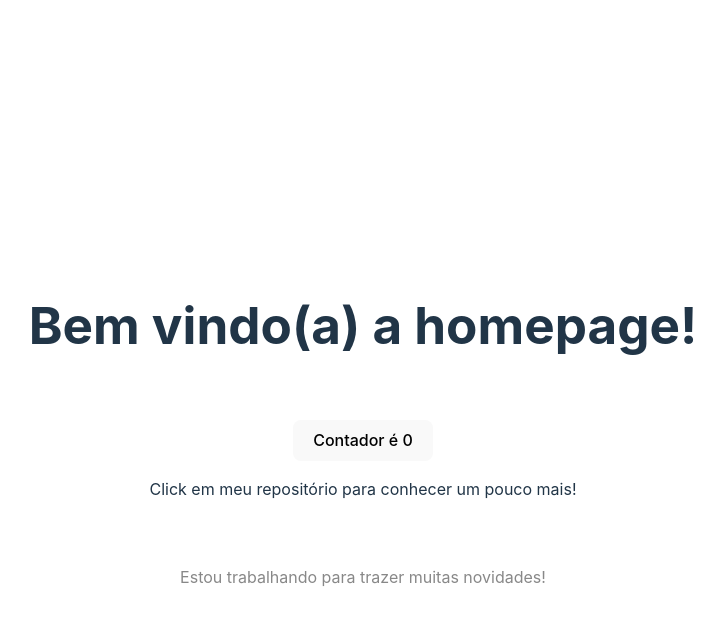
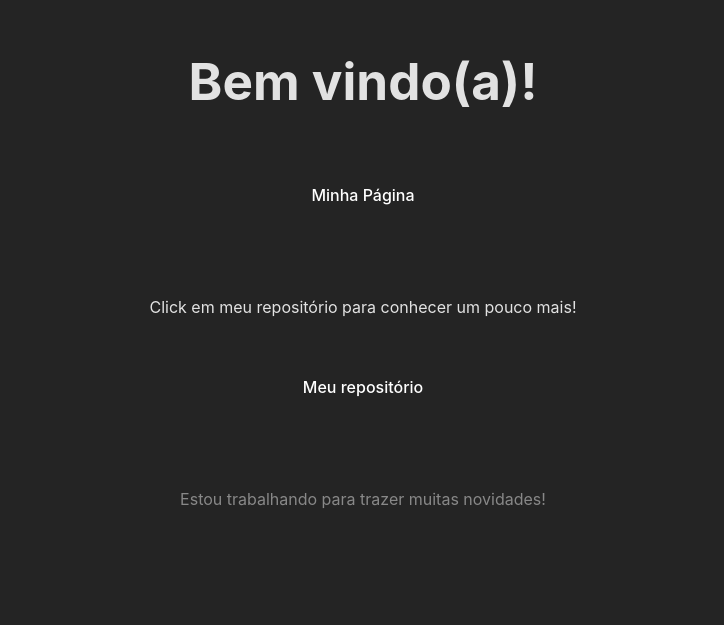
Before and after one commit to RogerioCordeiro/rogeriocordeiro.github.io, a React (Vite) app: page / in a window 1280 px wide. Shown: the part 127-752 px from the top of the page, without its empty margins (277-1001 px from the left). Built offline with nearby package versions, Linux system fonts and the light colour scheme.

Commit message:
Realiazdo alguns ajustes na ordem dos elemetos e texto da página inicial!

```diff
--- a/src/App.css
+++ b/src/App.css
@@ -5,32 +5,31 @@
   text-align: center;
 }
 
-.logo {
+a {
+  font-weight: 500;
+  color: #ffffff;
+  text-decoration: inherit;
+}
+
+a.page:hover {
+  color:rgb(55,156,253);
+}
+
+a:hover {
+  color: rgb(55,253, 156);
+}
+
+.repo, .page {
   height: 6em;
   padding: 1.5em;
   will-change: filter;
   transition: filter 300ms;
 }
-.logo:hover {
+.page:hover {
   filter: drop-shadow(0 0 2em #646cffaa);
 }
-.logo.repo:hover {
+.repo:hover {
   filter: drop-shadow(0 0 2em #61dafbaa);
-}
-
-@keyframes logo-spin {
-  from {
-    transform: rotate(0deg);
-  }
-  to {
-    transform: rotate(360deg);
-  }
-}
-
-@media (prefers-reduced-motion: no-preference) {
-  a:nth-of-type(2) .logo {
-    animation: logo-spin infinite 20s linear;
-  }
 }
 
 .card {
--- a/src/App.jsx
+++ b/src/App.jsx
@@ -1,27 +1,20 @@
-import { useState } from 'react'
 import './App.css'
 
 function App() {
-  const [count, setCount] = useState(0)
 
   return (
     <>
-
-        <a className="logo page" href="https://rogeriocordeiro.github.io/my-page/">
-          <h1>Minha Página</h1>
-        </a>
-        <a className="logo repo" href="https://github.com/RogerioCordeiro?tab=repositories" target='blank'>
-          <h1>Meu repositório</h1>
-        </a>
-
-      <h1>Bem vindo(a) a homepage!</h1>
+      <h1>Bem vindo(a)!</h1>
+      <a className="page" href="https://rogeriocordeiro.github.io/my-page/">
+        <p>Minha Página</p>
+      </a>
       <div className="card">
-        <button onClick={() => setCount((count) => count + 1)}>
-          Contador é {count}
-        </button>
         <p>
           Click em meu repositório para conhecer um pouco mais!
         </p>
+        <a className="repo" href="https://github.com/RogerioCordeiro?tab=repositories" target='blank'>
+          <p>Meu repositório</p>
+        </a>
       </div>
       <p className="read-the-docs">
         Estou trabalhando para trazer muitas novidades!
--- a/src/index.css
+++ b/src/index.css
@@ -13,18 +13,6 @@
   -moz-osx-font-smoothing: grayscale;
 }
 
-a {
-  font-weight: 500;
-  color: #ffffff;
-  text-decoration: inherit;
-}
-a.page:hover {
-  color:rgb(55,156,253);
-}
-a:hover {
-  color: rgb(55,253, 156);
-}
-
 body {
   margin: 0;
   display: flex;
@@ -37,35 +25,3 @@ h1 {
   font-size: 3.2em;
   line-height: 1.1;
 }
-
-button {
-  border-radius: 8px;
-  border: 1px solid transparent;
-  padding: 0.6em 1.2em;
-  font-size: 1em;
-  font-weight: 500;
-  font-family: inherit;
-  background-color: #1a1a1a;
-  cursor: pointer;
-  transition: border-color 0.25s;
-}
-button:hover {
-  border-color: #646cff;
-}
-button:focus,
-button:focus-visible {
-  outline: 4px auto -webkit-focus-ring-color;
-}
-
-@media (prefers-color-scheme: light) {
-  :root {
-    color: #213547;
-    background-color: #ffffff;
-  }
-  a:hover {
-    color: #747bff;
-  }
-  button {
-    background-color: #f9f9f9;
-  }
-}
```
Also changed, not shown: 1 other file (tests, documents, lock files or other folders).
